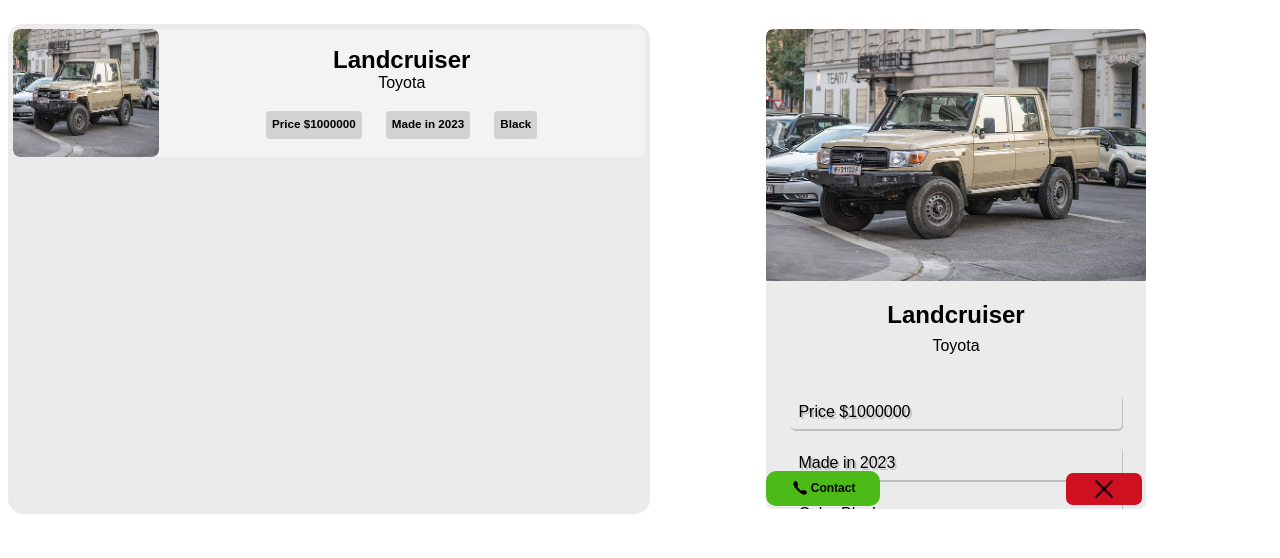
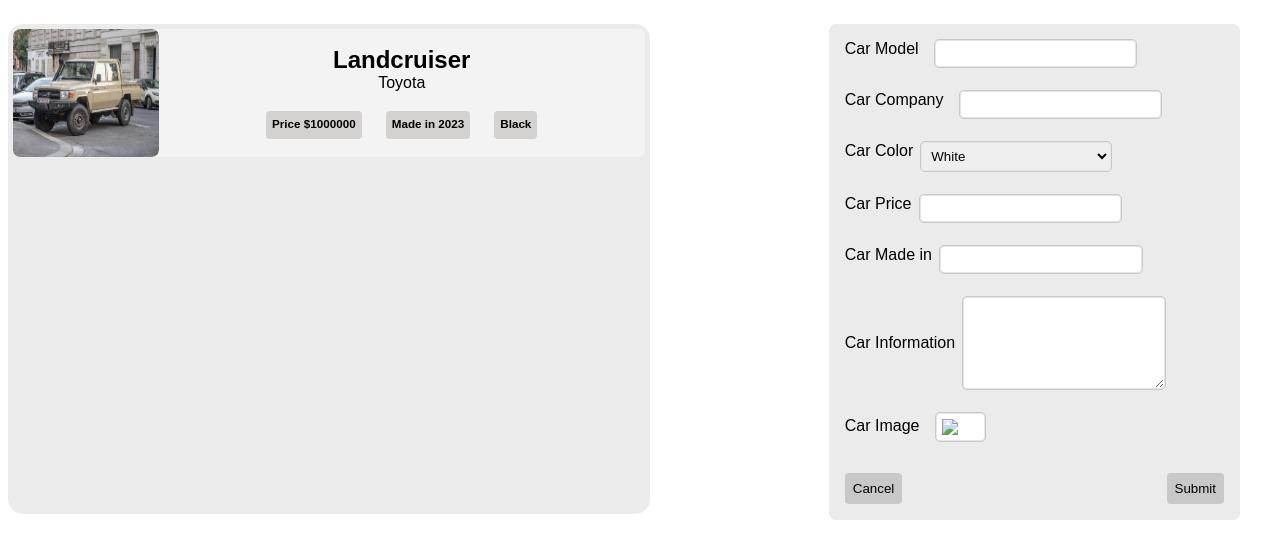
Before and after one commit to AmiraliAlizadeh313/Mini-Carland, a JavaScript app: page / in a window 1280 px wide. Shown: the top 558 px of the page. Built offline with nearby package versions, Linux system fonts and the light colour scheme; the HTML template or start-up script is replaced by a standard one.

Commit message:
Add the image input to the form-add-car and change the cars-list transform

```diff
--- a/src/App.js
+++ b/src/App.js
@@ -37,9 +37,9 @@
     <>
       <div className="mini-carland">
         <CarsList></CarsList>
-        <CarCard></CarCard>
+        {/* <CarCard></CarCard> */}
         {/* <ShowSellerInfo></ShowSellerInfo> */}
-        {/* <FormAddCar></FormAddCar> */}
+        <FormAddCar></FormAddCar>
       </div>
     </>
   );
@@ -181,6 +181,11 @@
           <textarea type="text"></textarea>
         </div>
 
+        <div className="input-image">
+          <label> Car Image</label>
+          <input type="image"  ></input>
+        </div>
+
         <div className="form-buttons">
           <Button>Cancel</Button>
           <Button>Submit</Button>
--- a/src/index.css
+++ b/src/index.css
@@ -164,6 +164,9 @@
   width: 20%;
 }
 
+
+
+
 .btn-content text{
   margin-top: 2px;
   font-weight: 600;
@@ -258,7 +261,7 @@
 
 .cars-item:hover {
   cursor: pointer;
-  transform: scale(1.04);
+  transform: scale(0.95);
   transition: all 0.5s;
 }
 
@@ -284,8 +287,8 @@
 
 .form-add-car {
   display: block;
-  width: 50%;
-  height: 27rem;
+  width: 60%;
+  height: 30rem;
   padding: 1rem;
   border-radius: 7px;
   margin: 0 auto;
@@ -300,6 +303,17 @@
   margin: auto;
   display: flex;
   margin-top: 1.5rem;
+}
+
+.input-image{
+  margin-top: 1.5rem;
+}
+
+.input-image input{
+  width: 10%;
+  margin-left: 1rem;
+  color: transparent;
+  background-color: white;
 }
 
 .input-madein {
```
